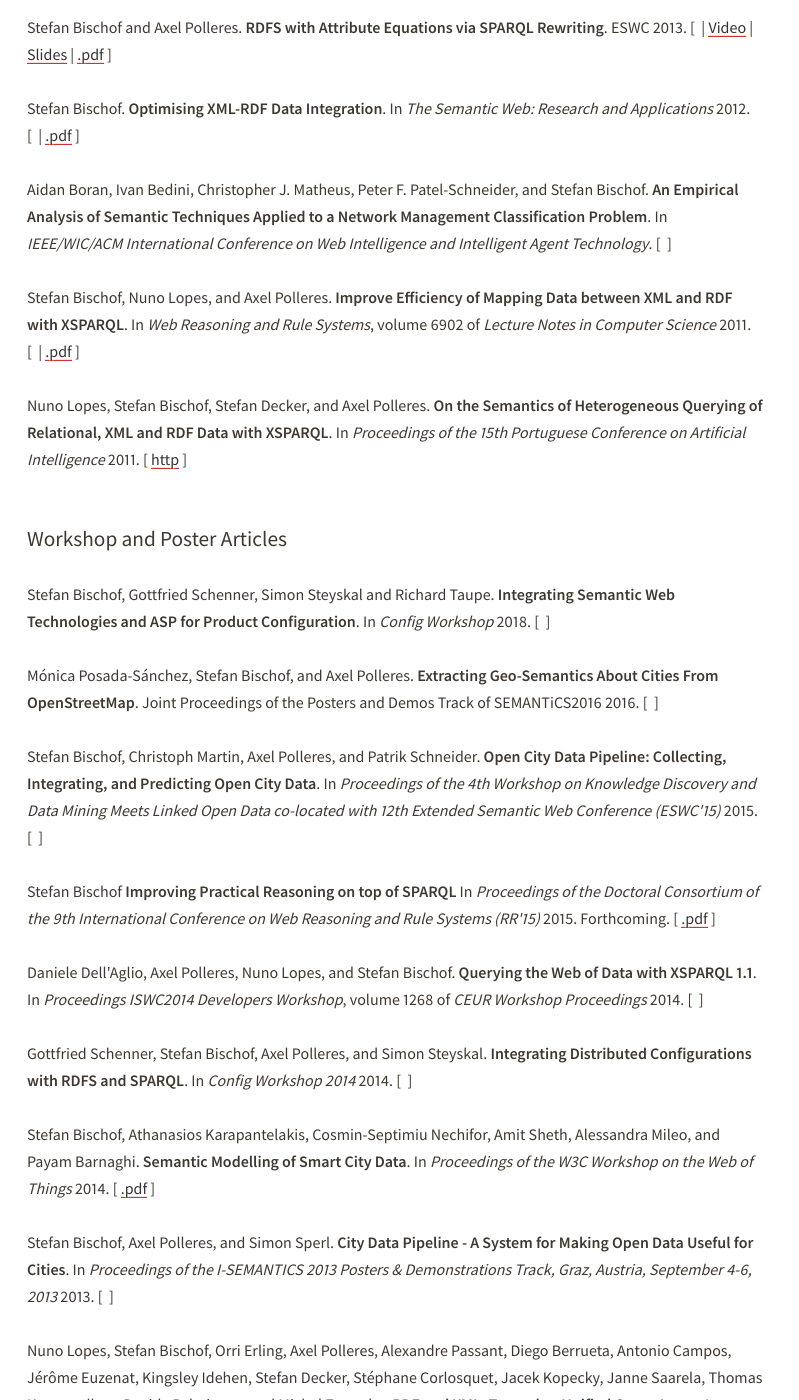
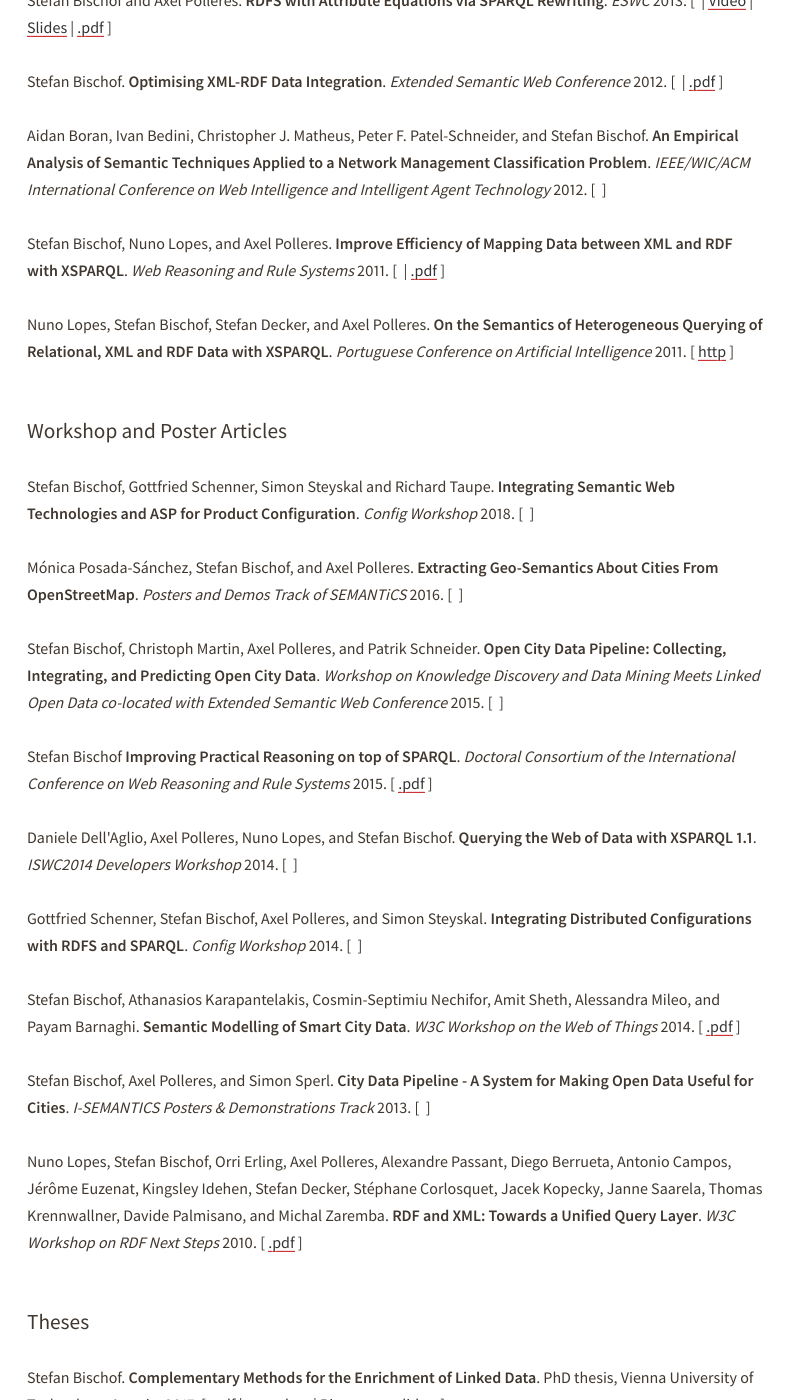
Before and after one commit to stefanbischof/stefanbischof.github.io, a Jekyll site: the page built from index.html, in a window 1280 px wide and 1400 px high, scrolled down 1425 px. Shown: the whole window, without its empty margins (0-799 px from the left). Built offline with Jekyll 4.4.1, drawn with Linux system fonts in a browser that asks for light colours; a style sheet for code colours, icons or effects is not loaded; some of the changed text lies outside the part shown.

Commit message:
Clean up publications

```diff
--- a/mypublications.html
+++ b/mypublications.html
@@ -6,48 +6,48 @@
 
 <h2>Conference Articles</h2>
 
-<p><a name="BischofSchenner2019"></a>Stefan Bischof and Gottfried Schenner.  <b>Challenges of Constructing a Railway Knowledge Graph</b>.  16th ESWC 2019 Industry Track. <!--[&nbsp;<a href="http://ceur-ws.org/"><i class="ai ai-ceur"></i></a>&nbsp;]--></p>
+<p><a name="BischofSchenner2019"></a>Stefan Bischof and Gottfried Schenner.  <b>Challenges of Constructing a Railway Knowledge Graph</b>. <em>ESWC</em> 2019 Industry Track. <!--[&nbsp;<a href="http://ceur-ws.org/"><i class="ai ai-ceur"></i></a>&nbsp;]--></p>
 
-<p><a name="puiu2017public"></a>Dan Puiu,  Stefan Bischof,  Bogdan Serbanescu,  Septimiu Nechifor,  Josiane   Parreira,  and Herwig Schreiner.  <b>A public transportation journey planner enabled by IoT data   analytics</b>.  20th Conference on Innovations in Clouds,  Internet and   Networks   2017. [&nbsp;<a href="https://dx.doi.org/10.1109/ICIN.2017.7899440"><i class="ai ai-doi"></i></a>&nbsp;|  <a href="pdf/puiu-etal-2017.pdf">.pdf</a>&nbsp;]  </p>
+<p><a name="puiu2017public"></a>Dan Puiu,  Stefan Bischof,  Bogdan Serbanescu,  Septimiu Nechifor,  Josiane   Parreira,  and Herwig Schreiner.  <b>A public transportation journey planner enabled by IoT data   analytics</b>.  <em>Conference on Innovations in Clouds,  Internet and   Networks</em>   2017. [&nbsp;<a href="https://dx.doi.org/10.1109/ICIN.2017.7899440"><i class="ai ai-doi"></i></a>&nbsp;|  <a href="pdf/puiu-etal-2017.pdf">.pdf</a>&nbsp;]  </p>
 
-<p><a name="BischofMartinPolleresEtAl2015a"></a>Stefan Bischof,  Christoph Martin,  Axel Polleres,  and Patrik Schneider.  <b>Collecting, Integrating, Enriching and Republishing Open City Data   as Linked Data</b>.  ISWC 2015. [&nbsp;<a href="https://dx.doi.org/10.1007/978-3-319-25010-6_4"><i class="ai ai-doi"></i></a>&nbsp;|  <a href="http://videolectures.net/iswc2015_bischof_linked_data/">Video</a>&nbsp;|  <a href="pdf/bisc-etal-2015ISWC.pdf">.pdf</a>&nbsp;]  </p>
+<p><a name="BischofMartinPolleresEtAl2015a"></a>Stefan Bischof,  Christoph Martin,  Axel Polleres,  and Patrik Schneider.  <b>Collecting, Integrating, Enriching and Republishing Open City Data   as Linked Data</b>.  <em>ISWC</em> 2015. [&nbsp;<a href="https://dx.doi.org/10.1007/978-3-319-25010-6_4"><i class="ai ai-doi"></i></a>&nbsp;|  <a href="http://videolectures.net/iswc2015_bischof_linked_data/">Video</a>&nbsp;|  <a href="pdf/bisc-etal-2015ISWC.pdf">.pdf</a>&nbsp;]  </p>
 
-<p><a name="BischofKroetzschPolleresEtAl2015"></a>Stefan Bischof,  Markus Kr&ouml;tzsch,  Axel Polleres,  and Sebastian Rudolph.  <b>Schema-Agnostic Query Rewriting for OWL QL</b>.  In <em>Workshop on Description Logics (DL'15)</em>. [&nbsp;<a href="http://ceur-ws.org/Vol-1350/paper-12.pdf"><i class="ai ai-ceur"></i></a>&nbsp;]  </p>
+<p><a name="BischofKroetzschPolleresEtAl2015"></a>Stefan Bischof,  Markus Kr&ouml;tzsch,  Axel Polleres,  and Sebastian Rudolph.  <b>Schema-Agnostic Query Rewriting for OWL QL</b>.  In <em>Workshop on Description Logics</em> 2015. [&nbsp;<a href="http://ceur-ws.org/Vol-1350/paper-12.pdf"><i class="ai ai-ceur"></i></a>&nbsp;]  </p>
 
-<p><a name="BischofKroetzschPolleresEtAl2014"></a>Stefan Bischof,  Markus Kr&ouml;tzsch,  Axel Polleres,  and Sebastian Rudolph.  <b>Schema-Agnostic Query Rewriting in SPARQL 1.1</b>.  In <em>ISWC 2014</em> 2014. [&nbsp;<a href="https://dx.doi.org/10.1007/978-3-319-11964-9_37"><i class="ai ai-doi"></i></a>&nbsp;|  <a href="pdf/bisc-etal-2014iswc.pdf">.pdf</a>&nbsp;]  </p>
+<p><a name="BischofKroetzschPolleresEtAl2014"></a>Stefan Bischof,  Markus Kr&ouml;tzsch,  Axel Polleres,  and Sebastian Rudolph.  <b>Schema-Agnostic Query Rewriting in SPARQL 1.1</b>.  In <em>ISWC</em> 2014. [&nbsp;<a href="https://dx.doi.org/10.1007/978-3-319-11964-9_37"><i class="ai ai-doi"></i></a>&nbsp;|  <a href="pdf/bisc-etal-2014iswc.pdf">.pdf</a>&nbsp;]  </p>
 
-<p><a name="PolleresBischofSchreiner2014"></a>Axel Polleres,  Stefan Bischof,  and Herwig Schreiner.  <b>City Data Pipeline - A report about experiences from using Open   Data to gather indicators of city performance</b>.  In <em>European Data Forum 2014</em>,  May 2014. [&nbsp;<a href="http://videolectures.net/dataforum2014_polleres_open_data/">Video</a>&nbsp;|  <a href="https://www.slideshare.net/EUDataForum/edf2014-talk-of-axel-polleres-full-professor-wu-vienna-university-of-economics-and-business-austria-city-data-pipeline-a-report-about-experiences-from-using-open-data-to-gather-indicators-of-city-performance">Slides</a>&nbsp;]  </p>
+<p><a name="PolleresBischofSchreiner2014"></a>Axel Polleres,  Stefan Bischof,  and Herwig Schreiner.  <b>City Data Pipeline - A report about experiences from using Open   Data to gather indicators of city performance</b>.  In <em>European Data Forum</em>,  2014. [&nbsp;<a href="http://videolectures.net/dataforum2014_polleres_open_data/">Video</a>&nbsp;|  <a href="https://www.slideshare.net/EUDataForum/edf2014-talk-of-axel-polleres-full-professor-wu-vienna-university-of-economics-and-business-austria-city-data-pipeline-a-report-about-experiences-from-using-open-data-to-gather-indicators-of-city-performance">Slides</a>&nbsp;]  </p>
 
-<p><a name="BischofPolleres2013"></a>Stefan Bischof and Axel Polleres.  <b>RDFS with Attribute Equations via SPARQL Rewriting</b>.  ESWC 2013. [&nbsp;<a href="https://dx.doi.org/10.1007/978-3-642-38288-8_23"><i class="ai ai-doi"></i></a>&nbsp;|  <a href="http://videolectures.net/eswc2013_bischof_sparql_rewriting/">Video</a>&nbsp;|  <a href="http://stefanbischof.at/publications/ESWC2013-slides.pdf">Slides</a>&nbsp;|  <a href="pdf/bisc-etal-2013ESWC.pdf">.pdf</a>&nbsp;]  </p>
+<p><a name="BischofPolleres2013"></a>Stefan Bischof and Axel Polleres.  <b>RDFS with Attribute Equations via SPARQL Rewriting</b>.  <em>ESWC</em> 2013. [&nbsp;<a href="https://dx.doi.org/10.1007/978-3-642-38288-8_23"><i class="ai ai-doi"></i></a>&nbsp;|  <a href="http://videolectures.net/eswc2013_bischof_sparql_rewriting/">Video</a>&nbsp;|  <a href="http://stefanbischof.at/publications/ESWC2013-slides.pdf">Slides</a>&nbsp;|  <a href="pdf/bisc-etal-2013ESWC.pdf">.pdf</a>&nbsp;]  </p>
 
-<p><a name="Bischof2012"></a>Stefan Bischof.  <b>Optimising XML-RDF Data Integration</b>.  In <em>The Semantic Web: Research and Applications</em>  2012. [&nbsp;<a href="https://dx.doi.org/10.1007/978-3-642-30284-8_67"><i class="ai ai-doi"></i></a>&nbsp;|  <a href="pdf/bisc-2012-phd.pdf">.pdf</a>&nbsp;]  </p>
+<p><a name="Bischof2012"></a>Stefan Bischof.  <b>Optimising XML-RDF Data Integration</b>.  <em>Extended Semantic Web Conference</em>  2012. [&nbsp;<a href="https://dx.doi.org/10.1007/978-3-642-30284-8_67"><i class="ai ai-doi"></i></a>&nbsp;|  <a href="pdf/bisc-2012-phd.pdf">.pdf</a>&nbsp;]  </p>
 
-<p><a name="BoranBediniMatheusEtAl2012"></a>Aidan Boran,  Ivan Bedini,  Christopher&nbsp;J. Matheus,  Peter&nbsp;F. Patel-Schneider,  and   Stefan Bischof.  <b>An Empirical Analysis of Semantic Techniques Applied to a   Network Management Classification Problem</b>.  In <em>IEEE/WIC/ACM International Conference on Web Intelligence and Intelligent Agent Technology</em>. [&nbsp;<a href="http://doi.ieeecomputersociety.org/10.1109/WI-IAT.2012.177"><i class="ai ai-doi"></i></a>&nbsp;]  </p>
+<p><a name="BoranBediniMatheusEtAl2012"></a>Aidan Boran,  Ivan Bedini,  Christopher&nbsp;J. Matheus,  Peter&nbsp;F. Patel-Schneider,  and   Stefan Bischof.  <b>An Empirical Analysis of Semantic Techniques Applied to a   Network Management Classification Problem</b>.  <em>IEEE/WIC/ACM International Conference on Web Intelligence and Intelligent Agent Technology</em> 2012. [&nbsp;<a href="http://doi.ieeecomputersociety.org/10.1109/WI-IAT.2012.177"><i class="ai ai-doi"></i></a>&nbsp;]  </p>
 
-<p><a name="BischofLopesPolleres2011"></a>Stefan Bischof,  Nuno Lopes,  and Axel Polleres.  <b>Improve Efficiency of Mapping Data between XML and RDF with   XSPARQL</b>.  In <em>Web Reasoning and Rule Systems</em>,  volume 6902 of <em>Lecture   Notes in Computer Science</em> 2011. [&nbsp;<a href="https://dx.doi.org/10.1007/978-3-642-23580-1_17"><i class="ai ai-doi"></i></a>&nbsp;|  <a href="pdf/bisc-etal-2011RR.pdf">.pdf</a>&nbsp;]  </p>
+<p><a name="BischofLopesPolleres2011"></a>Stefan Bischof,  Nuno Lopes,  and Axel Polleres.  <b>Improve Efficiency of Mapping Data between XML and RDF with   XSPARQL</b>.  <em>Web Reasoning and Rule Systems</em> 2011. [&nbsp;<a href="https://dx.doi.org/10.1007/978-3-642-23580-1_17"><i class="ai ai-doi"></i></a>&nbsp;|  <a href="pdf/bisc-etal-2011RR.pdf">.pdf</a>&nbsp;]  </p>
 
-<p><a name="LopesBischofDeckerEtAl2011"></a>Nuno Lopes,  Stefan Bischof,  Stefan Decker,  and Axel Polleres.  <b>On the Semantics of Heterogeneous Querying of Relational, XML and   RDF Data with XSPARQL</b>.  In <em>Proceedings of the 15th Portuguese Conference on Artificial   Intelligence</em>  2011. [&nbsp;<a href="http://www.polleres.net/publications/lope-etal-2011EPIA.pdf">http</a>&nbsp;]  </p>
+<p><a name="LopesBischofDeckerEtAl2011"></a>Nuno Lopes,  Stefan Bischof,  Stefan Decker,  and Axel Polleres.  <b>On the Semantics of Heterogeneous Querying of Relational, XML and   RDF Data with XSPARQL</b>.  <em>Portuguese Conference on Artificial   Intelligence</em>  2011. [&nbsp;<a href="http://www.polleres.net/publications/lope-etal-2011EPIA.pdf">http</a>&nbsp;]  </p>
 
 
 <h2>Workshop and Poster Articles</h2>
 
-<p><a name="BischofSchennerSteyskalTaupe2018"></a>Stefan Bischof, Gottfried Schenner, Simon Steyskal and Richard Taupe. <b>Integrating Semantic Web Technologies and ASP for Product Configuration</b>. In <em>Config Workshop</em> 2018. [&nbsp;<a href="http://ceur-ws.org/Vol-2220/10_CONFWS18_paper_9.pdf"><i class="ai ai-ceur"></i></a>&nbsp;]</p>
+<p><a name="BischofSchennerSteyskalTaupe2018"></a>Stefan Bischof, Gottfried Schenner, Simon Steyskal and Richard Taupe. <b>Integrating Semantic Web Technologies and ASP for Product Configuration</b>. <em>Config Workshop</em> 2018. [&nbsp;<a href="http://ceur-ws.org/Vol-2220/10_CONFWS18_paper_9.pdf"><i class="ai ai-ceur"></i></a>&nbsp;]</p>
 
-<p><a name="Posada-Sanchez016"></a>M&oacute;nica Posada-S&aacute;nchez,  Stefan Bischof,  and Axel Polleres.  <b>Extracting Geo-Semantics About Cities From OpenStreetMap</b>.  Joint Proceedings of the Posters and Demos Track of  SEMANTiCS2016 2016. [&nbsp;<a href="http://ceur-ws.org/Vol-1695/paper39.pdf"><i class="ai ai-ceur"></i></a>&nbsp;]  </p>
+<p><a name="Posada-Sanchez016"></a>M&oacute;nica Posada-S&aacute;nchez,  Stefan Bischof,  and Axel Polleres.  <b>Extracting Geo-Semantics About Cities From OpenStreetMap</b>.  <em>Posters and Demos Track of SEMANTiCS</em> 2016. [&nbsp;<a href="http://ceur-ws.org/Vol-1695/paper39.pdf"><i class="ai ai-ceur"></i></a>&nbsp;]  </p>
 
-<p><a name="BischofMartinPolleresEtAl2015"></a>Stefan Bischof,  Christoph Martin,  Axel Polleres,  and Patrik Schneider.  <b>Open City Data Pipeline: Collecting, Integrating,  and Predicting   Open City Data</b>.  In <em>Proceedings of the 4th Workshop on Knowledge Discovery and   Data Mining Meets Linked Open Data co-located with 12th Extended Semantic Web   Conference (ESWC'15)</em> 2015. [&nbsp;<a href="http://ceur-ws.org/Vol-1365/paper3.pdf"><i class="ai ai-ceur"></i></a>&nbsp;]  </p>
+<p><a name="BischofMartinPolleresEtAl2015"></a>Stefan Bischof,  Christoph Martin,  Axel Polleres,  and Patrik Schneider.  <b>Open City Data Pipeline: Collecting, Integrating,  and Predicting   Open City Data</b>.  <em>Workshop on Knowledge Discovery and   Data Mining Meets Linked Open Data co-located with Extended Semantic Web   Conference</em> 2015. [&nbsp;<a href="http://ceur-ws.org/Vol-1365/paper3.pdf"><i class="ai ai-ceur"></i></a>&nbsp;]  </p>
 
-<p><a name="Bischof2015"></a>Stefan Bischof <b>Improving Practical Reasoning on top of SPARQL</b> In <em>Proceedings of the Doctoral Consortium of the 9th International Conference on Web Reasoning and Rule Systems (RR'15)</em> 2015. Forthcoming. [&nbsp;<a href="/pdf/bisc-2015RRDC.pdf">.pdf</a>&nbsp;]  </p>
+<p><a name="Bischof2015"></a>Stefan Bischof <b>Improving Practical Reasoning on top of SPARQL</b>. <em>Doctoral Consortium of the International Conference on Web Reasoning and Rule Systems</em> 2015. [&nbsp;<a href="/pdf/bisc-2015RRDC.pdf">.pdf</a>&nbsp;]  </p>
 
-<p><a name="DellAglioPolleresLopesEtAl2014"></a>Daniele Dell'Aglio,  Axel Polleres,  Nuno Lopes,  and Stefan Bischof.  <b>Querying the Web of Data with XSPARQL 1.1</b>.  In <em>Proceedings ISWC2014 Developers Workshop</em>,  volume 1268 of   <em>CEUR Workshop Proceedings</em> 2014. [&nbsp;<a href="http://ceur-ws.org/Vol-1268/paper19.pdf"><i class="ai ai-ceur"></i></a>&nbsp;]  </p>
+<p><a name="DellAglioPolleresLopesEtAl2014"></a>Daniele Dell'Aglio,  Axel Polleres,  Nuno Lopes,  and Stefan Bischof.  <b>Querying the Web of Data with XSPARQL 1.1</b>.  <em>ISWC2014 Developers Workshop</em> 2014. [&nbsp;<a href="http://ceur-ws.org/Vol-1268/paper19.pdf"><i class="ai ai-ceur"></i></a>&nbsp;]  </p>
 
-<p><a name="SchennerBischofPolleresEtAl2014"></a>Gottfried Schenner,  Stefan Bischof,  Axel Polleres,  and Simon Steyskal.  <b>Integrating Distributed Configurations with RDFS and SPARQL</b>.  In <em>Config Workshop 2014</em> 2014. [&nbsp;<a href="http://ceur-ws.org/Vol-1220/02_confws2014_submission_3.pdf"><i class="ai ai-ceur"></i></a>&nbsp;]  </p>
+<p><a name="SchennerBischofPolleresEtAl2014"></a>Gottfried Schenner,  Stefan Bischof,  Axel Polleres,  and Simon Steyskal.  <b>Integrating Distributed Configurations with RDFS and SPARQL</b>.  <em>Config Workshop</em> 2014. [&nbsp;<a href="http://ceur-ws.org/Vol-1220/02_confws2014_submission_3.pdf"><i class="ai ai-ceur"></i></a>&nbsp;]  </p>
 
-<p><a name="BischofKarapantelakisNechiforEtAl2014"></a>Stefan Bischof,  Athanasios Karapantelakis,  Cosmin-Septimiu Nechifor,  Amit   Sheth,  Alessandra Mileo,  and Payam Barnaghi.  <b>Semantic Modelling of Smart City Data</b>.  In <em>Proceedings of the W3C Workshop on the Web of Things</em> 2014. [&nbsp;<a href="http://www.w3.org/2014/02/wot/papers/karapantelakis.pdf">.pdf</a>&nbsp;]  </p>
+<p><a name="BischofKarapantelakisNechiforEtAl2014"></a>Stefan Bischof,  Athanasios Karapantelakis,  Cosmin-Septimiu Nechifor,  Amit   Sheth,  Alessandra Mileo,  and Payam Barnaghi.  <b>Semantic Modelling of Smart City Data</b>.  <em>W3C Workshop on the Web of Things</em> 2014. [&nbsp;<a href="http://www.w3.org/2014/02/wot/papers/karapantelakis.pdf">.pdf</a>&nbsp;]  </p>
 
-<p><a name="BischofPolleresSperl2013"></a>Stefan Bischof,  Axel Polleres,  and Simon Sperl.  <b>City Data Pipeline - A System for Making Open Data Useful for   Cities</b>.  In <em>Proceedings of the I-SEMANTICS 2013 Posters &amp;   Demonstrations Track, Graz, Austria, September 4-6,  2013</em>  2013. [&nbsp;<a href="http://ceur-ws.org/Vol-1026/paper10.pdf"><i class="ai ai-ceur"></i></a>&nbsp;]  </p>
+<p><a name="BischofPolleresSperl2013"></a>Stefan Bischof,  Axel Polleres,  and Simon Sperl.  <b>City Data Pipeline - A System for Making Open Data Useful for   Cities</b>.  <em>I-SEMANTICS Posters &amp;   Demonstrations Track</em>  2013. [&nbsp;<a href="http://ceur-ws.org/Vol-1026/paper10.pdf"><i class="ai ai-ceur"></i></a>&nbsp;]  </p>
 
-<p><a name="LopesBischofErlingEtAl2010"></a>Nuno Lopes,  Stefan Bischof,  Orri Erling,  Axel Polleres,  Alexandre Passant,    Diego Berrueta,  Antonio Campos,  J&eacute;r&ocirc;me Euzenat,  Kingsley Idehen,    Stefan Decker,  St&eacute;phane Corlosquet,  Jacek Kopecky,  Janne Saarela,  Thomas   Krennwallner,  Davide Palmisano,  and Michal Zaremba.  <b>RDF and XML: Towards a Unified Query Layer</b>.  In <em>Proceedings of the W3C Workshop on RDF Next Steps</em> 2010. [&nbsp;<a href="http://www.w3.org/2009/12/rdf-ws/papers/ws10.pdf">.pdf</a>&nbsp;]  </p>
+<p><a name="LopesBischofErlingEtAl2010"></a>Nuno Lopes,  Stefan Bischof,  Orri Erling,  Axel Polleres,  Alexandre Passant,    Diego Berrueta,  Antonio Campos,  J&eacute;r&ocirc;me Euzenat,  Kingsley Idehen,    Stefan Decker,  St&eacute;phane Corlosquet,  Jacek Kopecky,  Janne Saarela,  Thomas   Krennwallner,  Davide Palmisano,  and Michal Zaremba.  <b>RDF and XML: Towards a Unified Query Layer</b>.  <em>W3C Workshop on RDF Next Steps</em> 2010. [&nbsp;<a href="http://www.w3.org/2009/12/rdf-ws/papers/ws10.pdf">.pdf</a>&nbsp;]  </p>
 
 <h2>Theses</h2>
 
```
